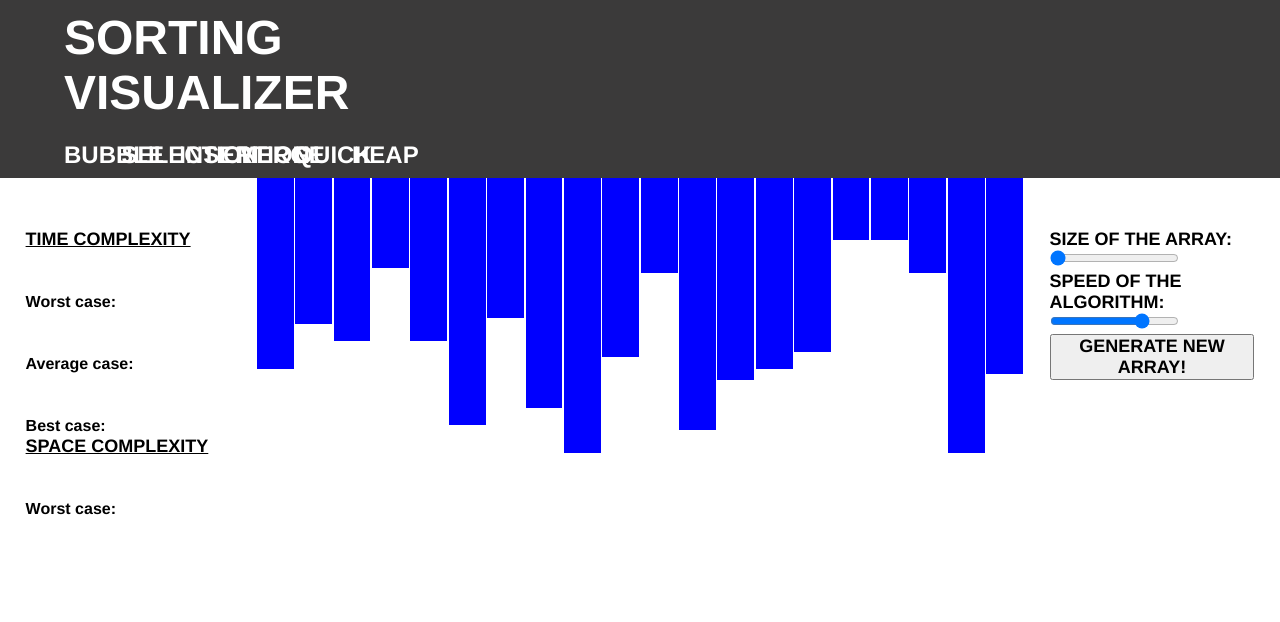
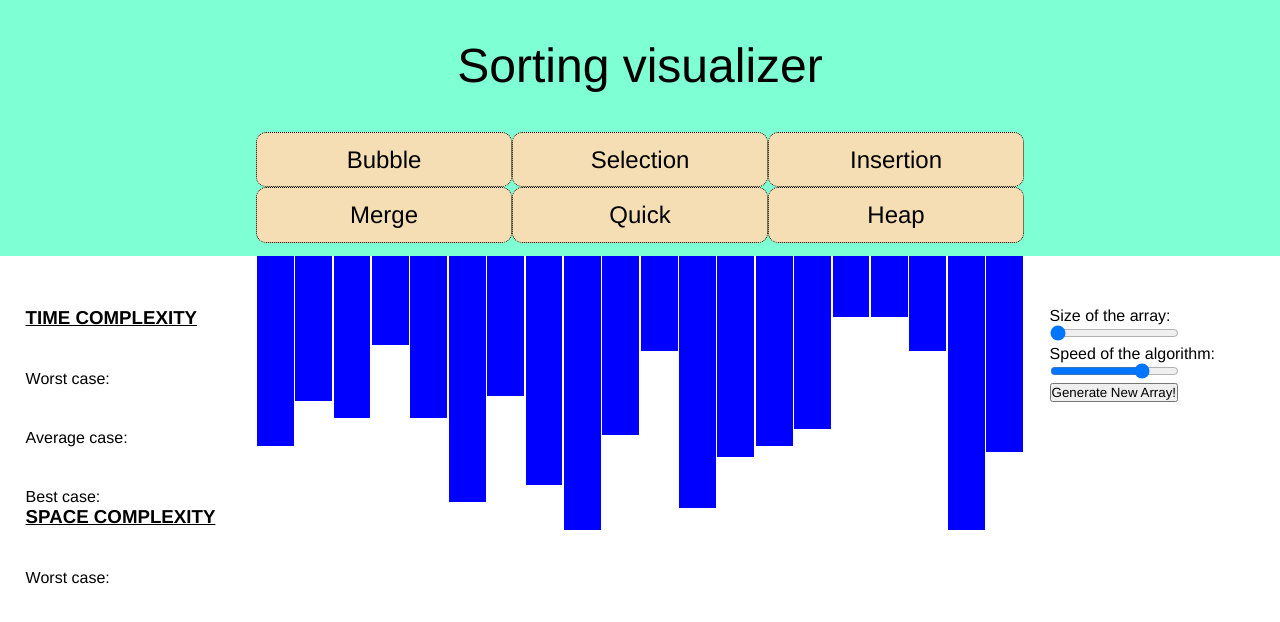
Before and after one commit to ramanathtawker/sortvis, a plain HTML site: page index.html in a window 1280 px wide. Drawn offline with nearby package versions, Linux system fonts and the light colour scheme; files that its build step writes are made by us from their sources.

Commit message:
Modification2

```diff
--- a/style.scss
+++ b/style.scss
@@ -1,172 +1,153 @@
+* {
+    margin: 0;
+    padding: 0;
+    font-family: "Helvetica Neue", Helvetica, Arial, sans-serif;
+  }
+
+  nav {
+    background-color: aquamarine;
+    display: -ms-grid;
+    display: grid;
+
+    text-align: center;
 
 
-$no_algos: 6;
-
-*
-{
-    margin: 0px;
-    padding: 0px;
-    font-family: 'Helvetica Neue', Helvetica, Arial, sans-serif;
-    font-size: large;
-    font-weight: bold;
-    text-transform: uppercase;
   }
 
-nav
-{
-    background-color: rgb(59, 58, 58);
-    color: white;
+  nav .array-inputs {
+    display: -ms-grid;
     display: grid;
-    grid-template-columns: 30% 60%;
-    column-gap: 10%;
-    padding: 0% 5%;
-    .array-inputs
-    {
-        display: grid;
+    -ms-grid-columns: 60% 40%;
         grid-template-columns: 60% 40%;
     place-content: center;
     padding: 5% 0%;
+  }
 
-        #a_size
-        {
+  nav .array-inputs #a_size {
     padding: 5% 0%;
   }
-        #a_speed
-        {
+
+  nav .array-inputs #a_speed {
     padding: 5% 0%;
   }
-        #a_generate
-        {
+
+  nav .array-inputs #a_generate {
     background-color: transparent;
     border: none;
     outline: none;
     color: white;
     padding: 4% 0% 0% 0%;
     padding-left: 20%;
-            &:hover
-            {
+  }
+
+  nav .array-inputs #a_generate:hover {
     cursor: pointer;
   }
-        }
-    }
-    .header_right
-    {
-        display: flex;
-        flex-direction: column;
 
-        .nav-heading
-        {
+
+  nav .header_right .nav-heading {
     display: inline-block;
-            //text-align: center;
     font-size: xxx-large;
     padding: 3% 0%;
   }
-        .algos
-        {
+
+  nav .header_right .algos {
+    display: -ms-grid;
     display: grid;
-            grid-template-columns: repeat($no_algos,(100%/$no_algos));
+    -ms-grid-columns: (20%)[3];
+        grid-template-columns: repeat(3, 20%);
     place-content: center;
-            padding: 2% 0%;
-            button
-            {
-                background-color: transparent;
-                border: none;
-                color: white;
+    padding: 0% 0% 1% 0%;
+  }
+
+  nav .header_right .algos button {
+    background-color: wheat;
+    border: 1px dotted;
+    border-radius: 10px;
+    color: black;
     outline: none;
     padding: 5% 0%;
     font-size: x-large;
-                &:hover
-                {
+  }
+
+  nav .header_right .algos button:hover {
+    background-color: rebeccapurple;
+    cursor: pointer;
+  }
+
+  nav .header_right .algos .butt_locked {
+    background-color: transparent;
+    cursor: pointer;
+  }
+
+  nav .header_right .algos .butt_locked:hover {
+    background-color: transparent;
+    cursor: pointer;
+  }
+
+  nav .header_right .algos .butt_selected {
+    background-color: white;
+    color: green;
+  }
+
+  nav .header_right .algos .butt_selected:hover {
+    background-color: white;
+    cursor: pointer;
+  }
+
+  nav .header_right .algos .butt_unselected:hover {
     background-color: blue;
     cursor: pointer;
   }
+
+  section {
+    display: -ms-grid;
+    display: grid;
+    -ms-grid-columns: 20% 60% 20%;
+        grid-template-columns: 20% 60% 20%;
   }
 
-            .butt_locked
-            {
-                background-color: transparent;
-                cursor: pointer;
-                &:hover
-                {
-                    background-color: transparent;
-                    cursor: pointer;
-                }
-            }
-            .butt_selected
-            {
-                background-color: white;
-                color:green;
-                &:hover
-                {
-                    background-color: white;
-                    cursor: pointer;
-                }
-            }
-            .butt_unselected
-            {
-                &:hover
-                {
-                    background-color: blue;
-                    cursor: pointer;
-                }
-            }
-        }
-    }
+  section .Complexity_Containers {
+    margin-top: 20%;
   }
 
-section
-{
-    display: grid;
-    grid-template-columns: 20% 60% 20%;
+  section .Complexity_Containers .Pair_Definitions {
+    margin-top: 20%;
+  }
 
-    .Complexity_Containers {
-
-        margin-top: 20%;
-
-        .Pair_Definitions {
-
-            margin-top: 20%;
-
-            p {
+  section .Complexity_Containers .Pair_Definitions p {
     display: inline;
   }
 
-            p.Sub_Heading {
-                font-size:medium;
+  section .Complexity_Containers .Pair_Definitions p.Sub_Heading {
+    font-size: medium;
     text-transform: none;
   }
 
+  section #Info_Cont1 {
+    padding: 20% 10%;
   }
 
-    }
-
-    #Info_Cont1
-    {
-        padding: 20% 10%;
-
-        h3 {
+  section #Info_Cont1 h3 {
     text-decoration: underline;
   }
 
-    }
-    #array_container
-    {
+  section #array_container {
+    display: -webkit-box;
+    display: -ms-flexbox;
     display: flex;
     width: 100%;
     height: 70vh;
   }
-    #Info_Cont2
-    {
+
+  section #Info_Cont2 {
     padding: 20% 10%;
-
-        h3 {
-            text-decoration: underline;
   }
 
-    }
+  section #Info_Cont2 h3 {
+
   }
 
-.hide
-{
+  .hide {
     display: none;
   }
```
Lines whose indentation alone changed are shown as unchanged.
